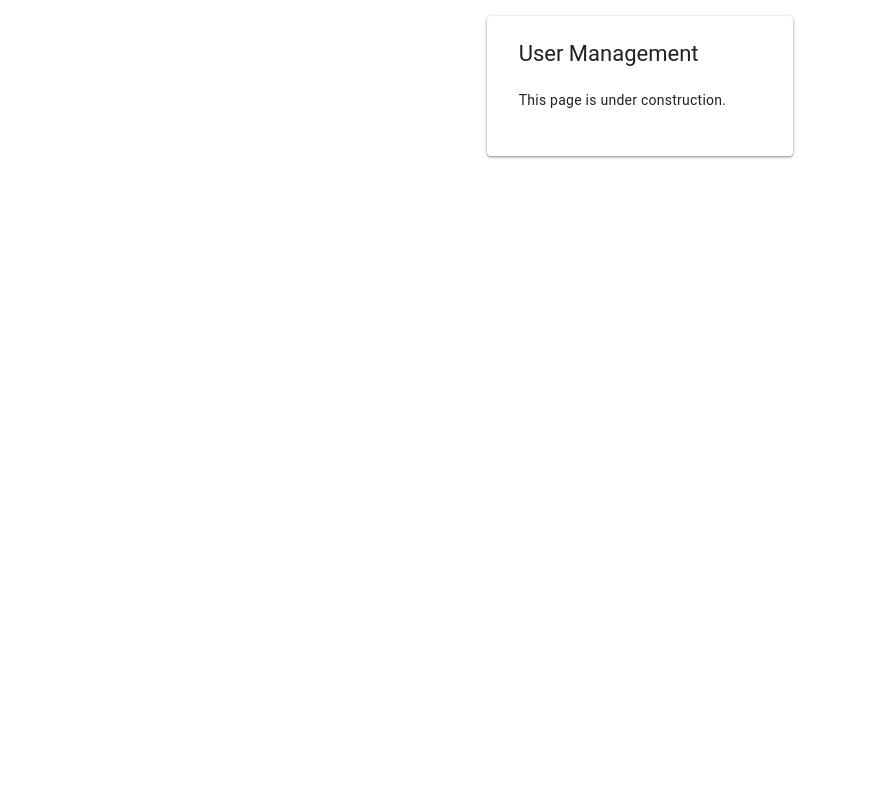
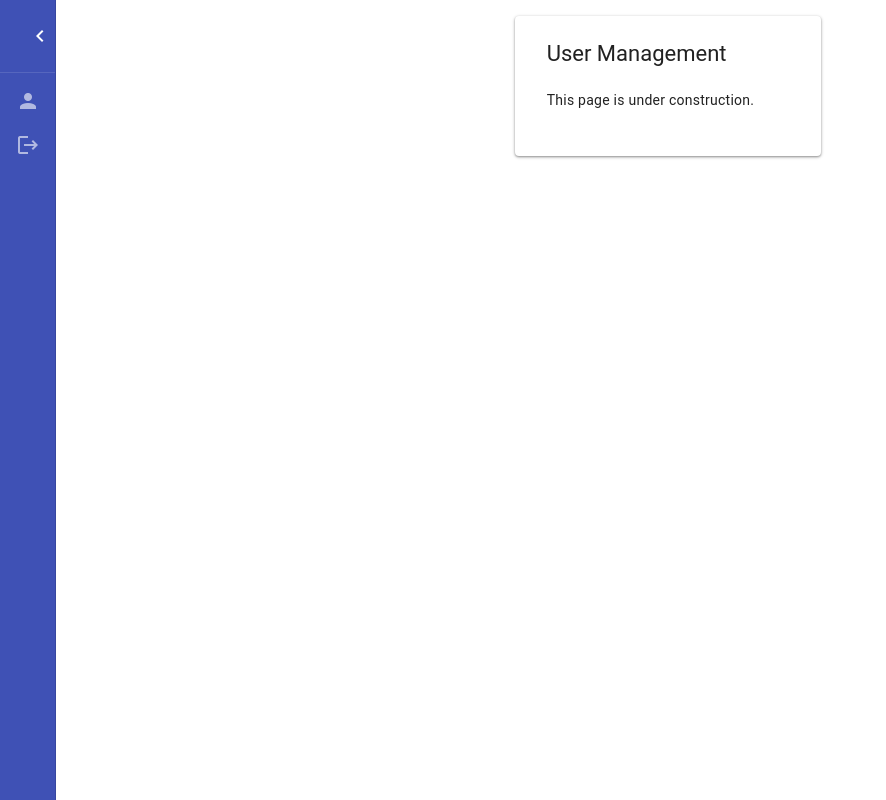
Before and after one commit to Phone202817/todo-app, a Vue app: page /usermanage in a window 1280 px wide. Shown: the whole page, without its empty margins (0-886 px from the left). Built offline with nearby package versions, Linux system fonts and the light colour scheme; no server answers; sample sign-in values are in the browser's storage.

Commit message:
add drawwer,fix authen logic

```diff
--- a/src/App.vue
+++ b/src/App.vue
@@ -3,7 +3,8 @@
 </script>
 
 <template>
-<!-- <v-app> -->
+<v-app>
   <router-view />
-  <!-- </v-app> -->
+   <!-- <MainLayout /> -->
+  </v-app>
 </template>
--- /dev/null
+++ b/src/components/layouts/MainLayout.vue
@@ -0,0 +1,90 @@
+<template>
+  <v-layout>
+    <!-- 🔥 Drawer -->
+    <v-navigation-drawer
+      v-model="drawer"
+      :rail="rail"
+      color="indigo"
+      permanent
+    >
+      <!-- Header -->
+      <v-list>
+        <v-list-item title="Todo App">
+          <template #append>
+            <v-btn
+              icon="mdi-chevron-left"
+              variant="text"
+              @click.stop="rail = !rail"
+            />
+          </template>
+        </v-list-item>
+      </v-list>
+
+      <v-divider />
+
+      <!-- Menu -->
+      <v-list density="compact" nav>
+        <v-list-item
+          v-for="item in items"
+          :key="item.path"
+          :prepend-icon="item.icon"
+          :title="item.title"
+          @click="goTo(item.path)"
+        />
+      </v-list>
+    </v-navigation-drawer>
+
+    <!-- 🔥 Main Content -->
+    <v-main>
+      <router-view />
+    </v-main>
+  </v-layout>
+</template>
+
+
+<script setup lang="ts">
+import { ref } from 'vue'
+import { useRouter } from 'vue-router'
+
+import { signOut } from 'firebase/auth'
+import { auth } from '../../firebase/config'
+
+const router = useRouter()
+
+const drawer = ref(true)
+const rail = ref(true)
+
+interface MenuItem {
+  icon: string
+  title: string
+  path: string
+}
+
+const items: MenuItem[] = [
+
+  { icon: 'mdi-account', title: 'User Manage', path: '/usermanage' },
+  { icon: 'mdi-logout', title: 'Logout', path: '/login' },
+]
+
+// 🔥 ฟังก์ชันเปลี่ยนหน้า
+const goTo = async (path: string) => {
+  if (path === '/login') {
+    // treat navigating to /login from the menu as logout
+    await logout()
+    return
+  }
+
+  router.push(path)
+}
+
+
+const logout = async () => {
+  try {
+    await signOut(auth)
+  } catch (e) {
+    console.error('Sign out failed', e)
+  } finally {
+    router.push('/login')
+  }
+}
+</script>
--- a/src/components/router/index.ts
+++ b/src/components/router/index.ts
@@ -1,18 +1,45 @@
 import { createRouter, createWebHistory } from 'vue-router'
 import routes from './routes'
 import { auth } from '../../firebase/config'
+import { onAuthStateChanged } from 'firebase/auth'
 
 const router = createRouter({
   history: createWebHistory(),
   routes,
 })
 
-router.beforeEach((to, from, next) => {
-  const user = auth.currentUser
+function getCurrentUser() {
+  return new Promise((resolve, reject) => {
+    const remove = onAuthStateChanged(
+      auth,
+      (user) => {
+        remove()
+        resolve(user)
+      },
+      (err) => {
+        remove()
+        reject(err)
+      }
+    )
+  })
+}
 
-  if (to.meta.requiresAuth && !user) {
-    next('/login')
-  } else {
+router.beforeEach(async (to, from, next) => {
+  try {
+    const user = await getCurrentUser()
+    // If the user is authenticated and tries to access login/register, redirect to app
+    const publicPages = ['/login', '/register']
+    if (user && publicPages.includes((to as any).path)) {
+      next('/usermanage')
+      return
+    }
+
+    if ((to as any).meta.requiresAuth && !user) {
+      next('/login')
+    } else {
+      next()
+    }
+  } catch (err) {
     next()
   }
 })
--- a/src/components/router/routes.ts
+++ b/src/components/router/routes.ts
@@ -18,10 +18,16 @@ const routes: RouteRecordRaw[] = [
     component: Register,
   },
   {
-    path: "/usermanage",
-    component: UserManage,
-    meta: { requiresAuth: true },
-  },
+  path: '/usermanage',
+  component: () => import("../layouts/MainLayout.vue"),
+  meta: { requiresAuth: true },
+  children: [
+    {
+      path: '',
+      component: UserManage
+    }
+  ]
+},
 ];
 
 export default routes;
--- a/src/firebase/config.ts
+++ b/src/firebase/config.ts
@@ -1,6 +1,6 @@
 import { initializeApp } from "firebase/app";
 import { getFirestore } from "firebase/firestore";
-import { getAuth } from "firebase/auth";
+import { getAuth, setPersistence, browserLocalPersistence } from "firebase/auth";
 
 const firebaseConfig = {
   apiKey: "AIzaSyDhWH6r0NZx1j2uhhYSYcWXqPJIyx2M8es",
@@ -15,3 +15,8 @@ const app = initializeApp(firebaseConfig);
 
 export const db = getFirestore(app);
 export const auth = getAuth(app);
+
+// Persist auth state across page reloads
+setPersistence(auth, browserLocalPersistence).catch(() => {
+  // ignore persistence errors (e.g., non-browser environment)
+})
```
